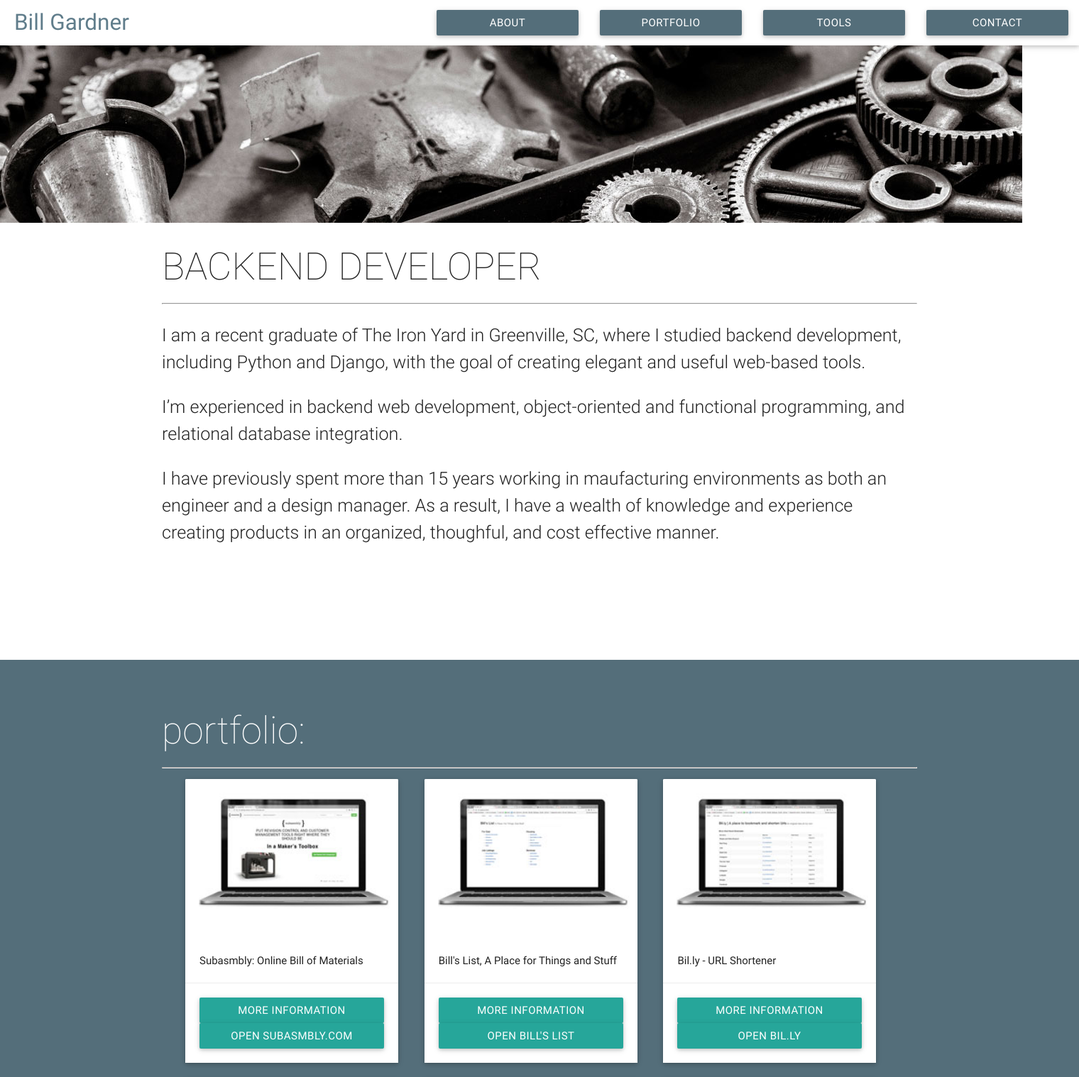
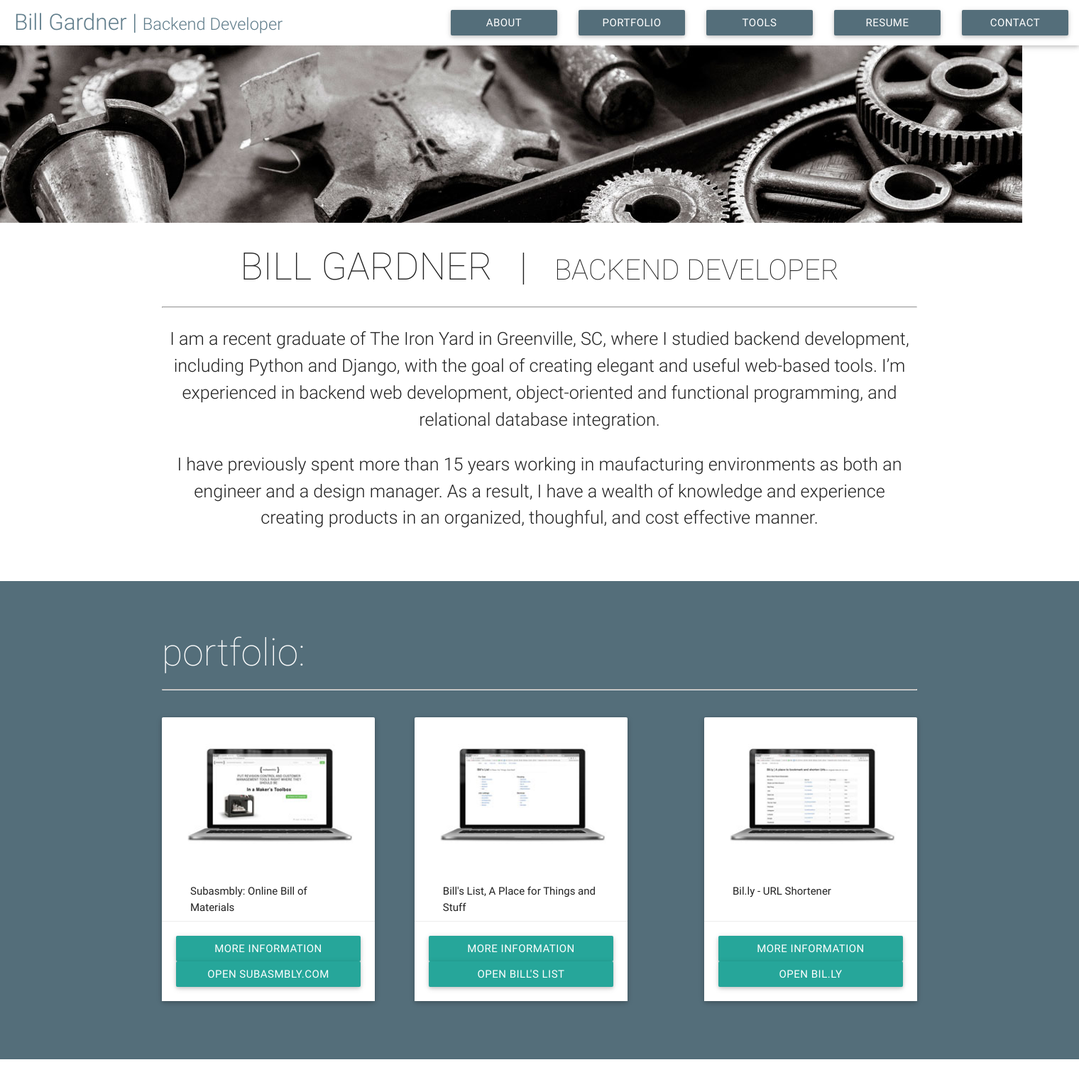
Before and after one commit to williamjohngardner/williamjgardner, a Django app: page / in a window 1520 px wide. Shown: the top 1518 px of the page at 71% size. Run offline with Django 3.2, Linux system fonts and the light colour scheme; some libraries are stand-ins or nearby versions.

Commit message:
CSS edits in Resume

```diff
--- a/app/static/app/css/main.css
+++ b/app/static/app/css/main.css
@@ -10,11 +10,21 @@ h2 {
   margin-left: 50px;
 }
 
-#brands{
-  padding-top: 20px;
+#python, #django, #rest, #html, #css{
   display: inline-block;
   align-items: center;
-  margin-left: 40px;
+}
+
+#python{
+  float: left;
+}
+
+#django, #rest, #html{
+  margin-left: 6.25%;
+}
+
+#css{
+  float: right;
 }
 
 #skills{
@@ -31,14 +41,25 @@ h2 {
 }
 
 #btn{
-  width: 200px;
+  width: 150px;
 }
 
-#cardsmall{
+#cardsmall1, #cardsmall2, #cardsmall3{
   display: inline-block;
-  align-items: center;
-  margin-left: 33px;
   width: 300px
+}
+
+#cardsmall1{
+  float: left;
+}
+
+#cardsmall2{
+  margin-left: 5.25%;
+  margin-right: 5.25%;
+}
+
+#cardsmall3{
+  float: right;
 }
 
 #cardbutton{
--- a/templates/base.html
+++ b/templates/base.html
@@ -16,11 +16,12 @@
   <body>
     <nav>
     <div class="nav-wrapper white">
-      <a id="logo" href="#!" class="brand-logo blue-grey-text text-darken-1-text">Bill Gardner</a>
+      <a id="logo" href="#!" class="brand-logo blue-grey-text text-darken-1-text flow-text">Bill Gardner  |  <small>Backend Developer</small></a>
       <ul class="right hide-on-med-and-down">
         <li><a id="btn" class="waves-effect blue-grey darken-1 btn">About</a></li>
         <li><a id="btn" class="waves-effect blue-grey darken-1 btn">Portfolio</a></li>
         <li><a id="btn" class="waves-effect blue-grey darken-1 btn">Tools</a></li>
+        <li><a id="btn" class="waves-effect blue-grey darken-1 btn">Resume</a></li>
         <li><a id="btn" class="waves-effect blue-grey darken-1 btn">Contact</a></li>
       </ul>
     </div>
--- a/templates/index.html
+++ b/templates/index.html
@@ -7,17 +7,12 @@
 {% endblock %}
 {% block about %}
 <div class="container">
-  <h2>BACKEND DEVELOPER</h2>
+  <h2 class="center-align">BILL GARDNER &nbsp | &nbsp <small>BACKEND DEVELOPER</small></h2>
   <hr>
-  <p class="flow-text">I am a recent graduate of The Iron Yard in Greenville, SC, where I studied backend development,  including Python and Django, with the goal of creating elegant and useful web-based tools.</p>
-  <p class="flow-text">I’m experienced in backend web development, object-oriented and functional programming, and relational database integration.</p>
-  <p class="flow-text">I have previously spent more than 15 years working in
+  <p class="flow-text center-align">I am a recent graduate of The Iron Yard in Greenville, SC, where I studied backend development,  including Python and Django, with the goal of creating elegant and useful web-based tools.   I’m experienced in backend web development, object-oriented and functional programming, and relational database integration.</p>
+  <p class="flow-text center-align">I have previously spent more than 15 years working in
   maufacturing environments as both an engineer and a design manager.  As a result, I have a wealth of knowledge and
   experience creating products in an organized, thoughful, and cost effective manner.</p>
-  <br>
-  <br>
-  <br>
-  <br>
   <br>
   <br>
 </div>
@@ -29,9 +24,10 @@
 <div class="container">
   <h2 class="white-text">portfolio:</h2>
   <hr>
-    <div id="cardsmall" class="card medium">
-      <div id="cardimage" class="card-image">
-        <img src="{% static 'app/images/subasmbly.jpg' %}" alt="subasmbly" />
+  <br>
+    <div id="cardsmall1" class="card medium card-panel hoverable">
+      <div class="card-image">
+        <img class="materialboxed" src="{% static 'app/images/subasmbly.jpg' %}" alt="subasmbly" />
       </div>
     <div class="card-content">
       <p>Subasmbly: Online Bill of Materials</p>
@@ -41,9 +37,9 @@
         <a id="cardbutton" class="waves-effect waves-light btn modal-trigger" href="http://www.subasmbly.com" target="blank">Open Subasmbly.com</a>
       </div>
     </div>
-    <div id="cardsmall" class="card medium">
+    <div id="cardsmall2" class="card medium card-panel hoverable">
       <div class="card-image">
-        <img id="cardimage" src="{% static 'app/images/billslist.jpg' %}" alt="" />
+        <img class="materialboxed" src="{% static 'app/images/billslist.jpg' %}" alt="" />
       </div>
     <div class="card-content">
       <p>Bill's List, A Place for Things and Stuff</p>
@@ -53,9 +49,9 @@
         <a id="cardbutton" class="waves-effect waves-light btn modal-trigger" href="http://www.billslist.com" target="blank">Open Bill's List</a>
       </div>
     </div>
-    <div id="cardsmall" class="card medium">
+    <div id="cardsmall3" class="card medium card-panel hoverable">
       <div class="card-image">
-        <img id="cardimage" src="{% static 'app/images/billy.jpg' %}" alt="" />
+        <img class="materialboxed" src="{% static 'app/images/billy.jpg' %}" alt="" />
       </div>
     <div class="card-content">
       <p>Bil.ly - URL Shortener</p>
@@ -65,42 +61,8 @@
         <a id="cardbutton" class="waves-effect waves-light btn modal-trigger" href="http://www.subasmbly.com" target="blank">Open Bil.ly</a>
       </div>
     </div>
-    <div id="cardsmall" class="card medium">
-      <div id="cardimage" class="card-image">
-        <img src="{% static 'app/images/driveshaft.jpg' %}" alt="" />
-      </div>
-    <div class="card-content">
-      <p>Subasmbly: Online Revision Control</p>
-    </div>
-      <div class="card-action">
-        <a id="cardbutton" class="waves-effect waves-light btn modal-trigger" href="#modal4">More Information</a>
-        <a id="cardbutton" class="waves-effect waves-light btn modal-trigger" href="http://www.subasmbly.com" target="blank">Open Subasmbly.com</a>
-      </div>
-    </div>
-    <div id="cardsmall" class="card medium">
-      <div class="card-image">
-        <img id="cardimage" src="{% static 'app/images/engine.jpg' %}" alt="" />
-      </div>
-    <div class="card-content">
-      <p>Subasmbly: Online Revision Control</p>
-    </div>
-      <div class="card-action">
-        <a id="cardbutton" class="waves-effect waves-light btn modal-trigger" href="#modal5">More Information</a>
-        <a id="cardbutton" class="waves-effect waves-light btn modal-trigger" href="http://www.subasmbly.com" target="blank">Open Bill's List</a>
-      </div>
-    </div>
-    <div id="cardsmall" class="card medium">
-      <div class="card-image">
-        <img id="cardimage" src="{% static 'app/images/engineblock.jpg' %}" alt="" />
-      </div>
-    <div class="card-content">
-      <p>Subasmbly: Online Revision Control</p>
-    </div>
-      <div class="card-action">
-        <a id="cardbutton" class="waves-effect waves-light btn modal-trigger" href="#modal6">More Information</a>
-        <a id="cardbutton" class="waves-effect waves-light btn modal-trigger" href="http://www.subasmbly.com" target="blank">Open Bil.ly</a>
-      </div>
-    </div>
+  <br>
+  <br>
   <br>
   <br>
     <!-- Modal Structure -->
@@ -134,40 +96,8 @@
       </div>
     </div>
   </div>
-  <div class="container">
+</div>
 
-      <!-- Modal Structure -->
-      <div id="modal4" class="modal">
-        <div class="modal-content">
-          <h4>Modal Header</h4>
-          <p>A bunch of text</p>
-        </div>
-        <div class="modal-footer">
-          <a href="#!" class=" modal-action modal-close waves-effect waves-green btn-flat">Close</a>
-        </div>
-      </div>
-      <!-- Modal Structure -->
-      <div id="modal5" class="modal">
-        <div class="modal-content">
-          <h4>Modal Header</h4>
-          <p>A bunch of text</p>
-        </div>
-        <div class="modal-footer">
-          <a href="#!" class=" modal-action modal-close waves-effect waves-green btn-flat">Close</a>
-        </div>
-      </div>
-      <!-- Modal Structure -->
-      <div id="modal6" class="modal">
-        <div class="modal-content">
-          <h4>Modal Header</h4>
-          <p>A bunch of text</p>
-        </div>
-        <div class="modal-footer">
-          <a href="#!" class=" modal-action modal-close waves-effect waves-green btn-flat">Close</a>
-        </div>
-      </div>
-    </div>
-</div>
 {% endblock %}
 {% block skills %}
   <div class="container">
@@ -176,11 +106,11 @@
     <div class="row">
       <br>
       <br>
-      <img id="brands" src="{% static 'app/images/python.png' %}" alt="Python Logo" />
-      <img id="brands" src="{% static 'app/images/django.png' %}" alt="Django Logo" />
-      <img id="brands" src="{% static 'app/images/rest.png' %}" alt="Restful Logo" />
-      <img id="brands" src="{% static 'app/images/html.png' %}" alt="HTML5 Logo" />
-      <img id="brands" src="{% static 'app/images/css.png' %}" alt="CSS3 Logo" />
+      <img id="python" src="{% static 'app/images/python.png' %}" alt="Python Logo" />
+      <img id="django" src="{% static 'app/images/django.png' %}" alt="Django Logo" />
+      <img id="rest" src="{% static 'app/images/rest.png' %}" alt="Restful Logo" />
+      <img id="html" src="{% static 'app/images/html.png' %}" alt="HTML5 Logo" />
+      <img id="css" src="{% static 'app/images/css.png' %}" alt="CSS3 Logo" />
       <div id="skills" class="row">
         <div class="col s4">
           <h6 class="flow-text">Java</h6>
@@ -211,12 +141,10 @@
       <br>
     </div>
   </div>
-
 {% endblock %}
 {% block resume %}
   <div class="blue-grey darken-1">
   <div class="container">
-    <br>
     <br>
     <h2 class="white-text">resume:</h2>
     <hr>
@@ -225,48 +153,94 @@
     <li>
       <div class="collapsible-header flow-text"><i class="material-icons">list</i>Technical Skills</div>
       <div class="collapsible-body white">
-        <h6 class="flow-text">Python Django HTML5 CSS3</h6>
-        <h6 class="flow-text">Java Heroku Github RESTful APIs</h6>
-        <h6 class="flow-text">Bootstrap Materialize PostgreSQL ZSH</h6>
-        <h6 class="flow-text">Object Oriented Programming</h6>
-        <h6 class="flow-text">Functional Programming</h6>
-        <h6 class="flow-text">Photoshop Illustrator InDesign Acrobat</h6>
-        <h6 class="flow-text">Solidworks Rhino3D AutoCAD Google Sketchup</h6></div>
+        <div class="container">
+          <table>
+            <tr>
+              <td class="flow-text">Python</td>
+              <td class="flow-text">Django</td>
+              <td class="flow-text">HTML5</td>
+              <td class="flow-text">CSS3</td>
+            </tr>
+            <tr>
+              <td class="flow-text">Java</td>
+              <td class="flow-text">Heroku</td>
+              <td class="flow-text">Github</td>
+              <td class="flow-text"><small>PostgreSQL</small></td>
+            </tr>
+            <tr>
+              <td class="flow-text">Bootstrap</td>
+              <td class="flow-text">Materialize</td>
+              <td class="flow-text">ZSH</td>
+            </tr>
+            <tr>
+              <td class="flow-text">Photoshop</td>
+              <td class="flow-text">Illustrator</td>
+              <td class="flow-text">InDesign</td>
+              <td class="flow-text">Acrobat</td>
+            </tr>
+            <tr>
+              <td class="flow-text">Solidworks</td>
+              <td class="flow-text">Rhino3D</td>
+              <td class="flow-text">AutoCAD</td>
+            </tr>
+            <tr>
+              <td class="flow-text"><small>Object Oriented Programming</small></td>
+              <td class="flow-text"><small>Functional Programming</small></td>
+              <td class="flow-text"><small>RESTful APIs</small></td>
+              <td class="flow-text"><small>Google Sketchup</small></td>
+            </tr>
+          </table>
+        </div>
     </li>
     <li>
       <div class="collapsible-header flow-text"><i class="material-icons">web</i>Web Experience</div>
       <div class="collapsible-body white">
-        <h6>Childrens Health Board: Wordpress Website & Hosting Setup</h6>
-        <h6>Sunica.org: Wordpress Website & Hosting Setup</h6>
-        <h6>DC Design House: Wordpress Website, Hosting, Social Media</h6>
-        <h6>American Grilling Club: Wordpress Website & Branding</h6>
-        <h6>FutureCare Maryland: Existing Wordpress Website Maintenance</h6>
-        <h6>Lorenz Consulting LLC: Wordpress Website & Hosting Setup</h6>
+        <div class="container">
+          <br>
+          <ul>
+            <li class="flow-text">Childrens Health Board: <small>Wordpress Website & Hosting Setup</small></li>
+            <li class="flow-text">Sunica.org: <small>Wordpress Website & Hosting Setup</small></li>
+            <li class="flow-text">DC Design House: <small>Wordpress Website, Hosting, Social Media</small></li>
+            <li class="flow-text">American Grilling Club: <small>Wordpress Website & Branding</small></li>
+            <li class="flow-text">FutureCare Maryland: <small>Existing Wordpress Website Maintenance</small></li>
+            <li class="flow-text">Lorenz Consulting LLC: <small>Wordpress Website & Hosting Setup</small></li>
+          </ul>
+          <br>
+        </div>
       </div>
     </li>
     <li>
       <div class="collapsible-header flow-text"><i class="material-icons">assignment</i>Education</div>
-      <div class="collapsible-body white"><h6>Python & Django Curriculum | The Iron Yard  | May – August 2016</h6>
-        <h6>B.S Industrial Design  |  Virginia Tech  |  May 2000, Cum Laude</h6></div>
+      <div class="collapsible-body white">
+        <div class="container">
+          <table>
+            <tr>
+              <td><h6 class="flow-text">Python & Django Curriculum</h6></td>
+              <td><h6 class="flow-text">The Iron Yard</h6></td>
+              <td><h6 class="flow-text">May – August 2016</h6></td>
+            </tr>
+            <tr>
+              <td><h6 class="flow-text">B.S Industrial Design</h6></td>
+              <td><h6 class="flow-text">Virginia Tech</h6></td>
+              <td><h6 class="flow-text">May 2000, Cum Laude</h6></td>
+            </tr>
+          </table>
+        </div>
     </li>
     <li>
       <div class="collapsible-header flow-text"><i class="material-icons">work</i>Recent Experience</div>
       <div class="collapsible-body white">
-        <h6>Principal, 2011-2016</h6>
-        <h6>William John Gardner Design Studio, LLC</h6>
-        <h6>Furniture design and development startup focused on providing high</h6>
-        <h6>end custom designs to interior designers in the Washington, DC area.</h6>
-          <br>
-        <h6>Design Development Manager, 2007-2010</h6>
-        <h6>Niermann Weeks</h6>
-        <h6>Oversaw design department for respected furniture design and manufaccturer</h6>
-        <h6>with a catalog of over 600 designs.</h6></div>
+        <div class="container">
+          <h5>Principal, 2011-2016</h5>
+          <h5>William John Gardner Design Studio, LLC</h5>
+          <h6>Furniture design and development startup focused on providing high end custom designs to interior designers in the Washington, DC area.</h6>
+            <br>
+          <h5>Design Development Manager, 2007-2010</h5>
+          <h5>Niermann Weeks</h5>
+          <h6>Oversaw design department for respected furniture design and manufacturer with a catalog of over 600 designs.</h6></div>
+        </div>
     </li>
   </ul>
-    <br>
-    <br>
-    <br>
-    <br>
     <br>
     <br>
   </div>
@@ -287,17 +261,14 @@
         <div class="card-content">
           <span class="card-title"></span>
           <ul>
-            <li class="white-text flow-text">(443) 340-5272</li>
-            <li><a href="mailto:bill@williamjgardner.com" target="blank">bill@williamjgardner.com</a></li>
-            <li><a href="http://www.williamjgardner.com" target="blank">www.williamjgardner.com</a></li>
-            <li><a href="http://www.github.com/williamjohngardner" target="blank">github.com/williamjohngardner</a></li>
-            <li><a href="https://www.linkedin.com/in/williamjohngardner" target="blank">linkedin.com/in/williamjohngardner</a></li>
+            <li> Do I need some kind of personal statement here?</li>
           </ul>
         </div>
         <div class="card-action">
-          <a href="mailto:bill@williamjgardner.com">Email Me</a>
-          <a href="http://www.github.com/williamjohngardner">My GitHub</a>
-          <a href="https://www.linkedin.com/in/williamjohngardner">My LinkedIn</a>
+          <a href="mailto:bill@williamjgardner.com"><i class="fa fa-envelope-square fa-3x" aria-hidden="true"></i></a>
+          <a href="http://www.github.com/williamjohngardner" target="blank"><i class="fa fa-github fa-3x" aria-hidden="true"></i></a>
+          <a href="https://www.linkedin.com/in/williamjohngardner" target="blank"><i class="fa fa-linkedin-square fa-3x" aria-hidden="true"></i></a>
+          <a href="http://www.twitter.com/williamjgardner" target="blank"><i class="fa fa-twitter-square fa-3x" aria-hidden="true"></i></i></a>
         </div>
       </div>
     </div>
```
